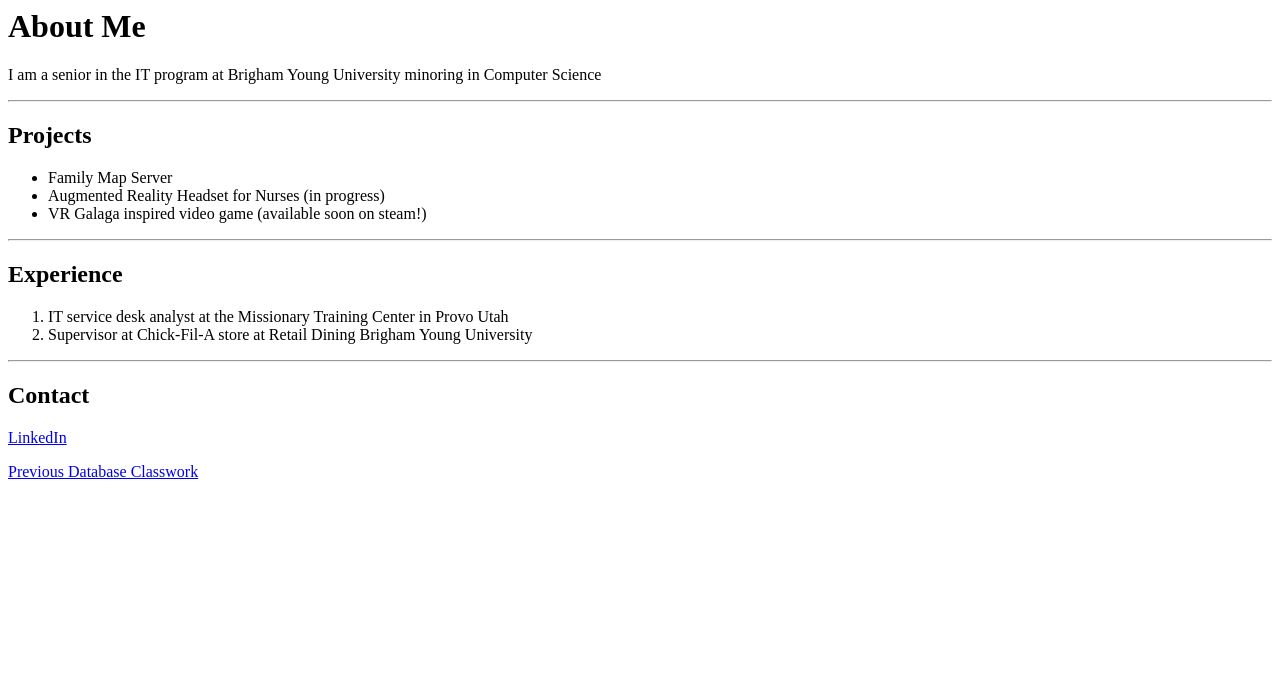
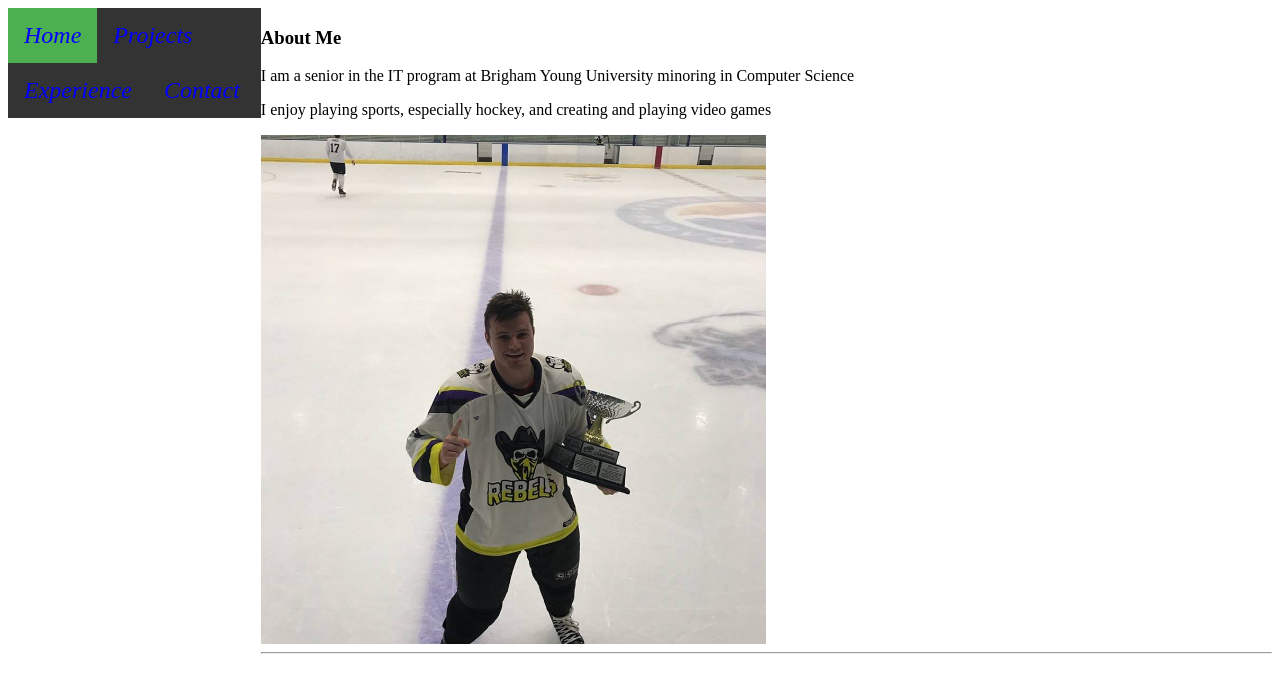
Before and after one commit to jarinbj/portfolio, a plain HTML site: page index.html in a window 1280 px wide. Drawn offline with Linux system fonts and the light colour scheme.

Commit message:
finished actiity 5

```diff
--- a/index.html
+++ b/index.html
@@ -1,41 +1,35 @@
 <html>
 
+<head>
+<link rel="stylesheet" href="portfolio.css">
+
 <title>Jarin Jensen Portfolio</title>
-
-<H1> About Me </H1>
+</head>
+<body>
+<section>
+   <aside>
+      <nav>
+  <ul>
+    <li class="active"><a href="index.html">Home</a></li>
+    <li><a href="projects.html">Projects</a></li>
+    <li><a href="experience.html">Experience</a></li>
+    <li><a href="contact.html">Contact</a></li>
+  </ul>
+ </nav>
+   </aside>
+   <article>
+      <H1> About Me </H1>
 
 <p> I am a senior in the IT program at Brigham Young University minoring in Computer Science </p>
 
-<hr>
+<p> I enjoy playing sports, especially hockey, and creating and playing video games </p>
 
-<h2> Projects </h2>
-
-<ul>
-
-<li> Family Map Server </li>
-
-<li> Augmented Reality Headset for Nurses (in progress) </li>
-
-<li> VR Galaga inspired video game (available soon on steam!) </li>
-
-</ul>
+<img src="hockeyimage.jpg">
 
 <hr>
+   </article>
+</section>
 
-<h2> Experience </h2>
+</body>
 
-<ol>
-
-<li>IT service desk analyst at the Missionary Training Center in Provo Utah </li>
-
-<li>Supervisor at Chick-Fil-A store at Retail Dining Brigham Young University</li>
-
-</ol>
-
-<hr>
-
-<H2> Contact </H2>
-
-<p> <a href="https://www.linkedin.com/in/jarin-jensen-5511a6137/">LinkedIn</a></p>
-
-<p> <a href="https://github.com/jarinbj/it350">Previous Database Classwork</a></p>
+</html>
--- /dev/null
+++ b/portfolio.css
@@ -0,0 +1,42 @@
+nav ul {
+  list-style-type: none;
+  margin: 0;
+  padding: 0;
+  overflow: hidden;
+  background-color: #333;
+}
+nav li {
+  float: left;
+  font-style: italic;
+}
+nav li a {
+  display: block;
+  color: Blue;
+  text-align: center;
+  padding: 14px 16px;
+  text-decoration: none;
+}
+nav li a:hover:not(.active) {
+  background-color: #111;
+}
+.active {
+  background-color: #4CAF50;
+}
+section {
+ display: flex;
+}
+
+aside {
+ flex: 1
+}
+
+article {
+ flex: 4;
+}
+li{
+ font-size:24px;
+}
+img {
+	width: 50%;
+	height: auto;
+}
```
Also changed, not shown: contact.html (added, +37 -0 lines), experience.html (added, +41 -0 lines), projects.html (added, +44 -0 lines), hockeyimage.jpg (added).
